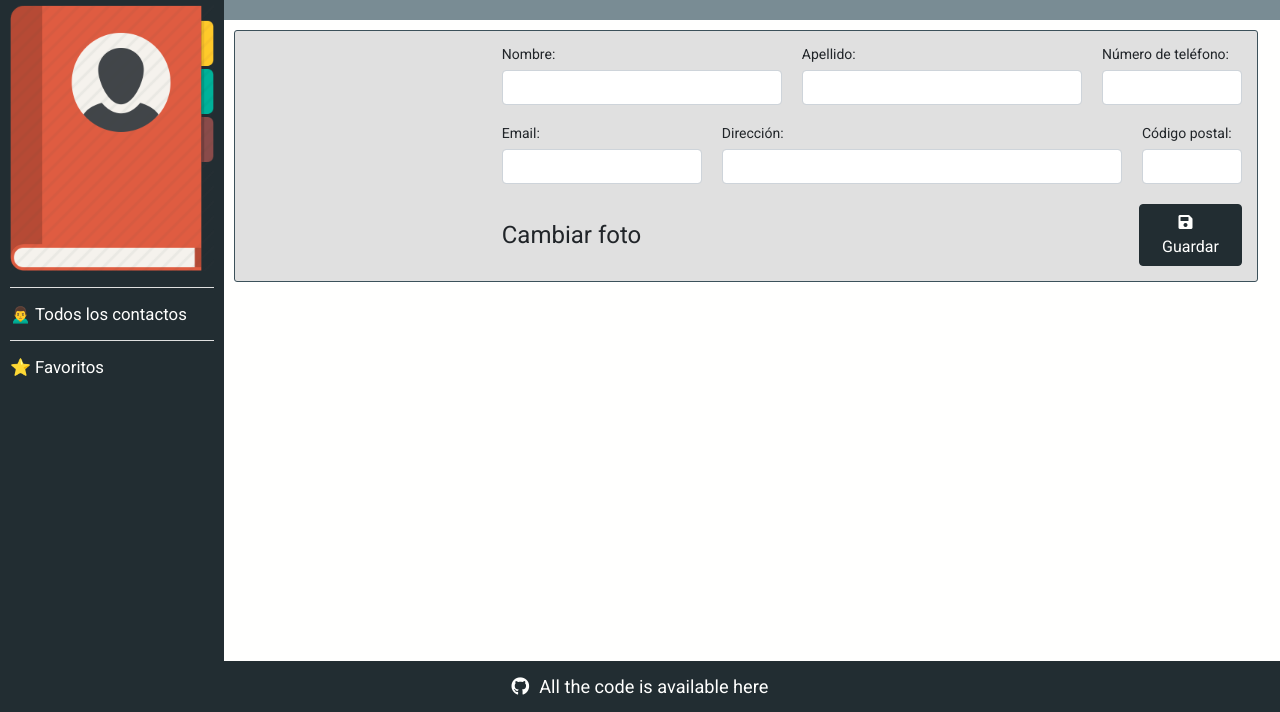
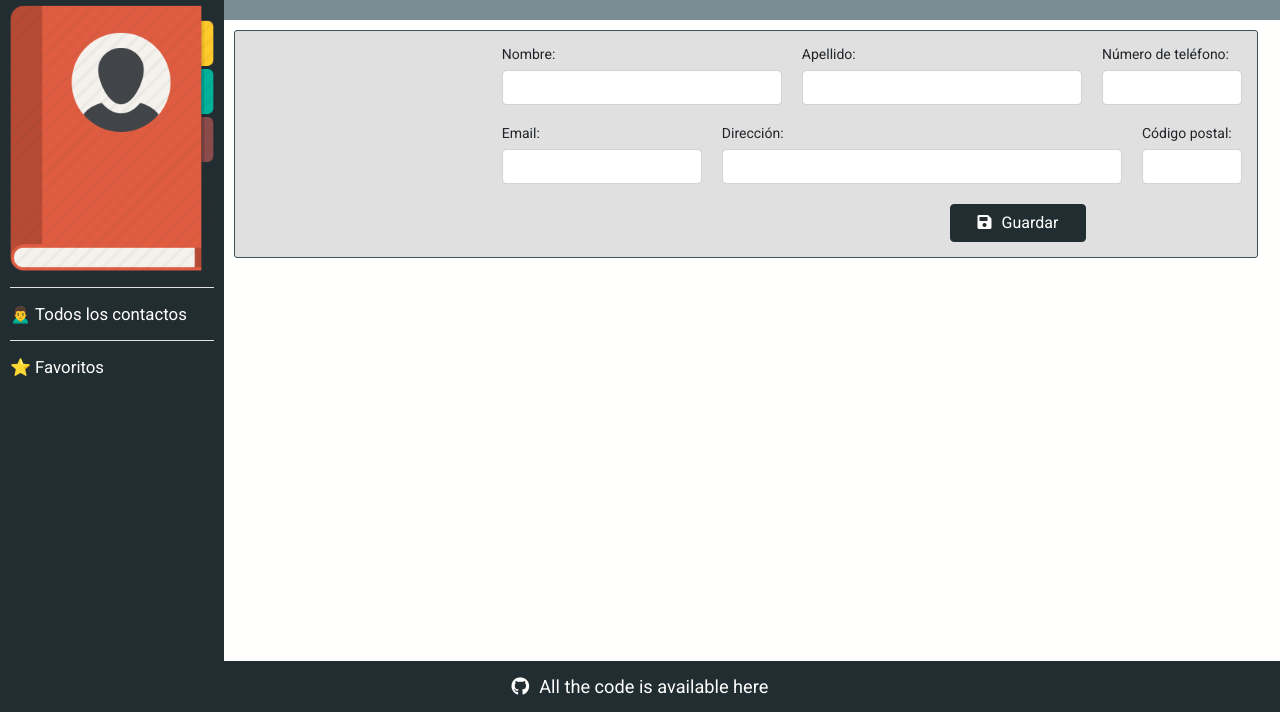
Before and after one commit to Santoxjon/BBK-Bootcamp-Proyecto-Modulo-02, a Node server app: template views/edit_contact.jade in a window 1280 px wide. Shown: the part 88-800 px from the top of the page. Run offline with Node 20, Linux system fonts and the light colour scheme; the template is opened without the code that fills it, so the values that code supplies are empty; some libraries are stand-ins or nearby versions.

Commit message:
No changing pics

```diff
--- a/views/edit_contact.jade
+++ b/views/edit_contact.jade
@@ -34,9 +34,7 @@ block section
                         label(for="") Código postal:
                         input(type="number" id="zip" value=`${contact.zip}` min="0").form-control
                 .contact-links
-                    #change_pic
-                        label(for="photo") Cambiar foto
-                    input(type="file" accept="image/png" name="image" id="photo" style="visibility: hidden")
+                    span
                     span
                     button(type="submit").btn.btn-negro
                         i.fas.fa-save
```
